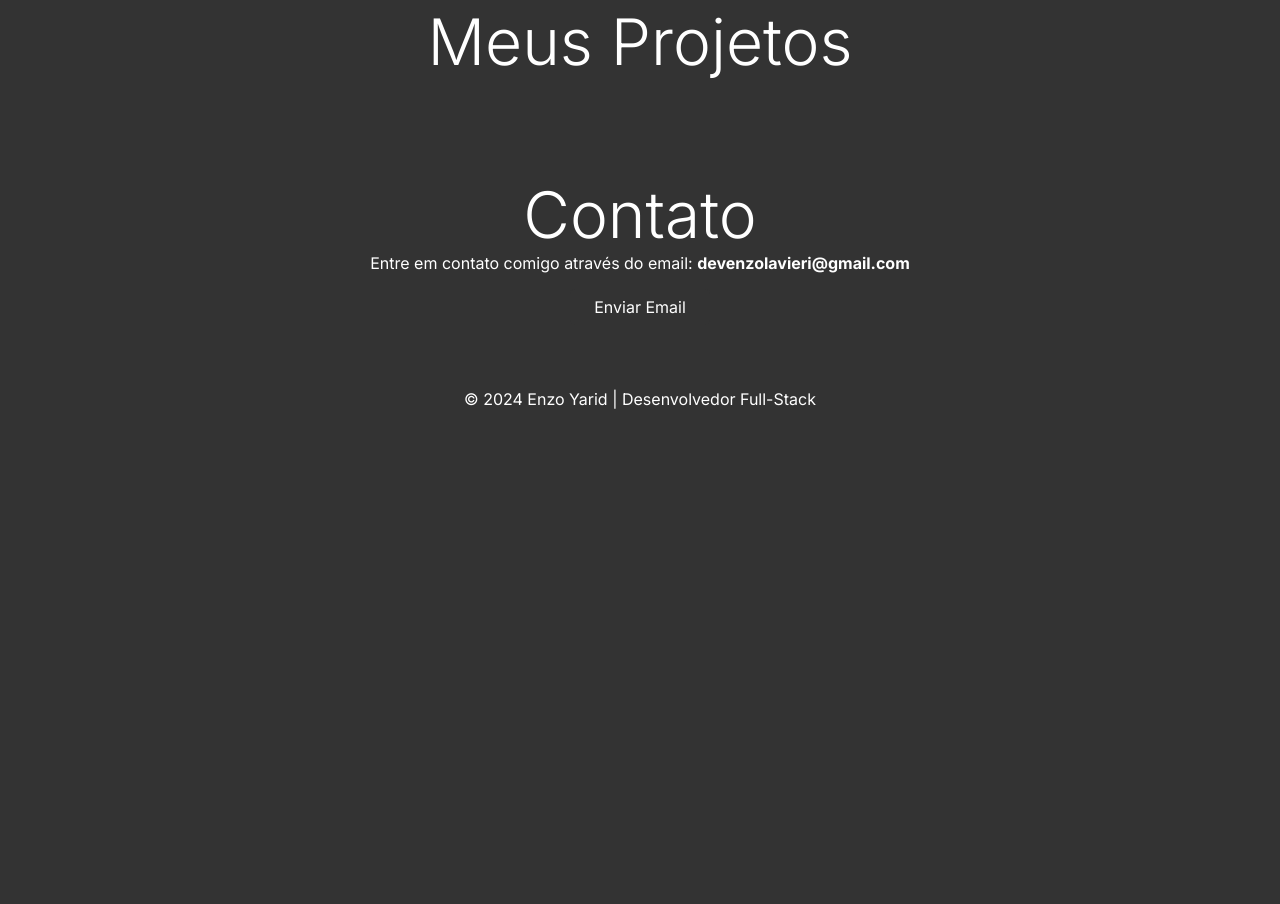
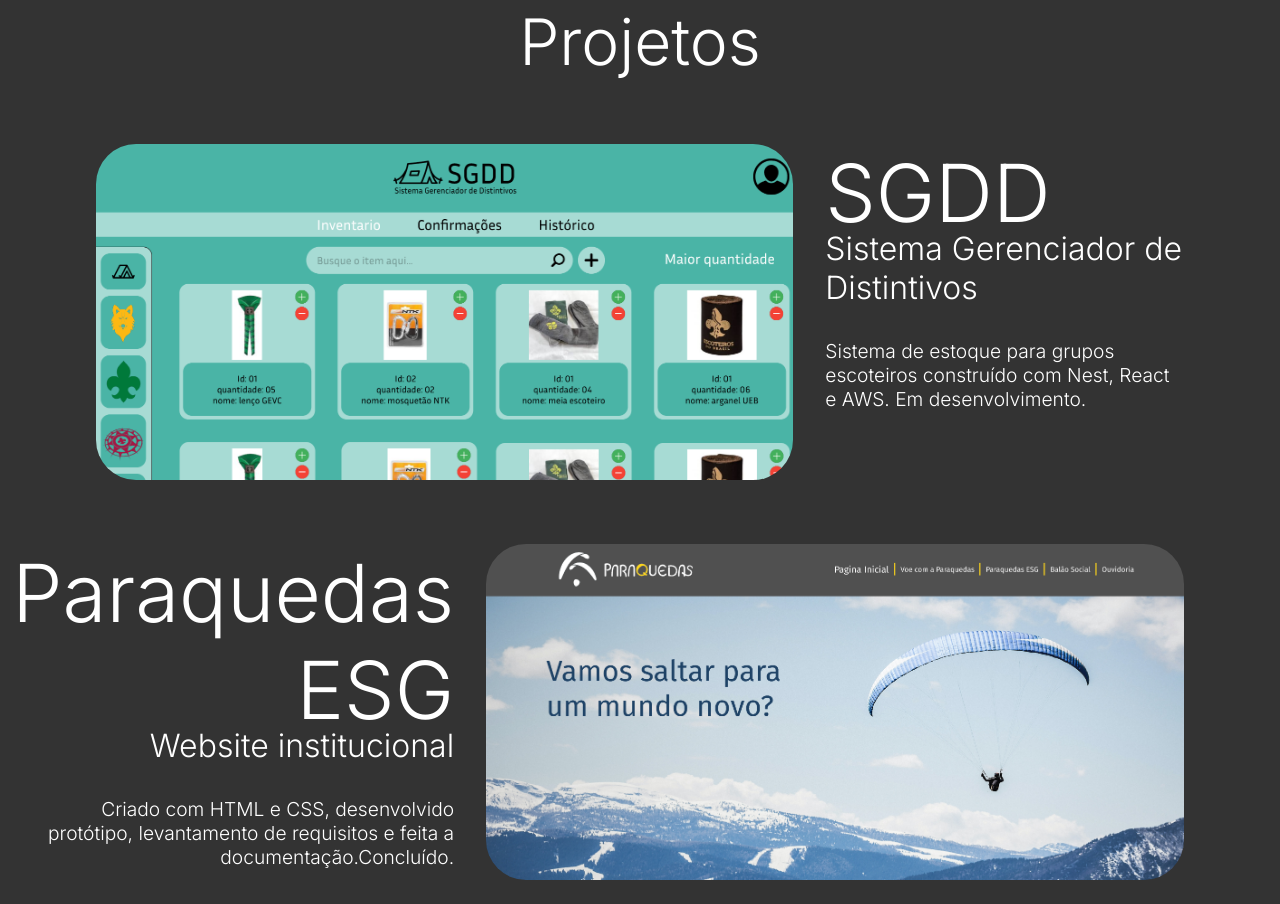
Before and after one commit to EnzoLavieri/WebsitePortifolio, a plain HTML site: page index.html in a window 1280 px wide. Shown: the part 1762-2666 px from the top of the page. Before the commit the page ends 2187 px from the top, so only its background shows below. Drawn offline with Linux system fonts and the light colour scheme; a web font is replaced by a local one.

Commit message:
CORRECT COMMIT - add new images and finished projects section

```diff
--- a/index.html
+++ b/index.html
@@ -56,7 +56,30 @@
     </section>
 
     <section id="projects">
-      <h2>Meus Projetos</h2>
+      <h2>Projetos</h2>
+      <div class="projetoEsquerda">
+        <img src="/imgs/SGDDhome.png" alt="" />
+        <div>
+          <p class="ProjetoTitulo"><strong>SGDD</strong></p>
+          <p class="SubTituloProjeto">Sistema Gerenciador de Distintivos</p>
+          <p class="DescricaoProjeto">
+            Sistema de estoque para grupos escoteiros construído com Nest, React
+            e AWS. Em desenvolvimento.
+          </p>
+        </div>
+      </div>
+
+      <div class="projetoDireita">
+        <div>
+          <p class="ProjetoTitulo"><strong>Paraquedas ESG</strong></p>
+          <p class="SubTituloProjeto">Website institucional</p>
+          <p class="DescricaoProjeto">
+            Criado com HTML e CSS, desenvolvido protótipo, levantamento de
+            requisitos e feita a documentação.Concluído.
+          </p>
+        </div>
+        <img src="/imgs/ParaquedasHome.png" alt="" />
+      </div>
     </section>
 
     <section id="contact">
--- a/style.css
+++ b/style.css
@@ -4,6 +4,7 @@
   padding: 0;
   box-sizing: border-box;
   font-family: "Inter", sans-serif;
+  font-weight: 300;
 }
 
 body {
@@ -51,13 +52,11 @@ nav a:hover {
 
 #hero h1 {
   font-size: 8rem;
-  font-weight: 300;
   margin: 0;
 }
 
 #hero h2 {
   font-size: 6rem;
-  font-weight: 300;
   margin-top: -30px;
   color: #b7b7b7;
 }
@@ -82,7 +81,6 @@ section {
 }
 
 section h2 {
-  font-weight: 300;
   font-size: 4rem;
 }
 
@@ -108,40 +106,48 @@ section h2 {
   max-width: 40rem;
   font-size: 1.6rem;
   text-align: left;
-  font-weight: 300;
 }
 
-/* Projects and Skills */
-.projects-container,
-.skills {
+/* Projects */
+.projetoEsquerda {
   display: flex;
-  justify-content: center;
-  gap: 1rem;
-  flex-wrap: wrap;
+  margin: 4rem;
+  gap: 2rem;
+  justify-content: flex-start;
 }
 
-.project-card {
-  background: #f4f4f4;
-  color: #333;
-  margin: 1rem;
-  padding: 1.5rem;
-  border-radius: 5px;
-  box-shadow: 0 0 10px rgba(0, 0, 0, 0.2);
-  width: 300px;
+.projetoDireita {
+  display: flex;
+  margin: 4rem;
+  gap: 2rem;
+  justify-content: flex-end;
+}
+
+.projetoEsquerda div {
   text-align: left;
 }
 
-.project-card a {
-  display: block;
-  margin-top: 1rem;
-  color: inherit;
-  text-decoration: none;
-  font-weight: bold;
-  transition: color 0.3s;
+.projetoDireita div {
+  text-align: right;
 }
 
-.project-card a:hover {
-  color: #f0db4f;
+.ProjetoTitulo {
+  font-size: 5rem;
+}
+
+.SubTituloProjeto {
+  font-size: 2rem;
+  margin-top: -12px;
+}
+
+.DescricaoProjeto {
+  padding: 2rem 0;
+  font-size: 1.2rem;
+}
+
+#projects img {
+  height: 21rem;
+  border-radius: 40px;
 }
 
 /* Buttons */
```
Also changed, not shown: imgs/ParaquedasHome.png (added), imgs/SGDDhome.png (added).
